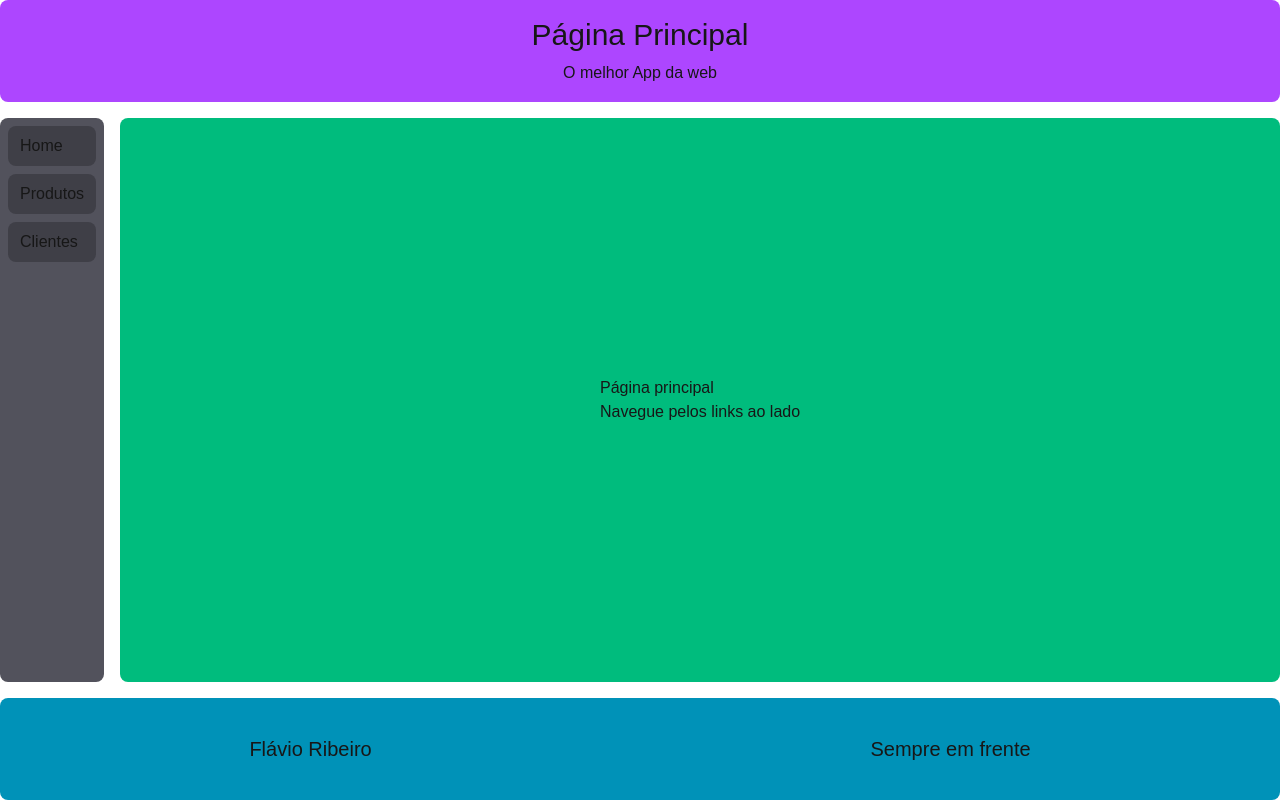
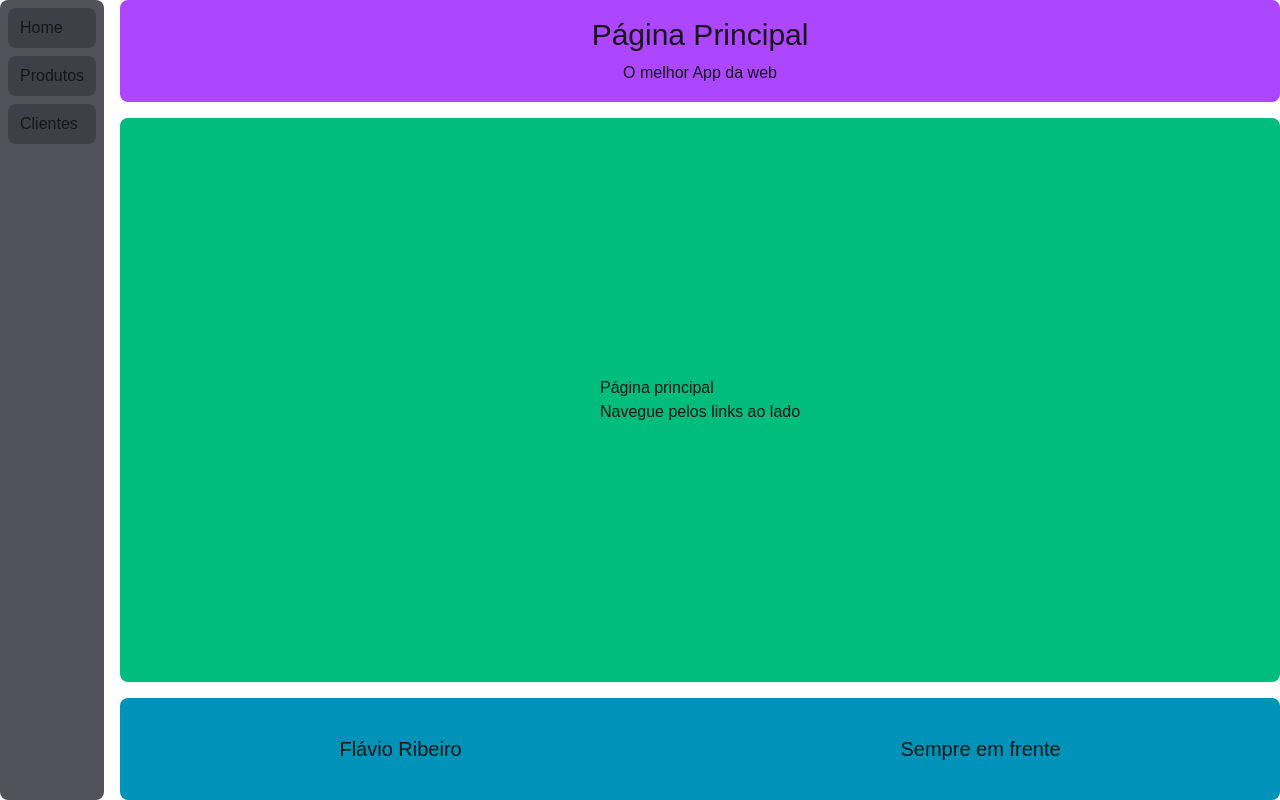
Before and after one commit to flavioribeiro-dev/aprendendo-ReactJS, a Next.js app in the folder FORMACAO-DEV/1.FUNDAMENTOS/my-app-1/: page / in a window 1280 px wide. Built offline with nearby package versions, Linux system fonts and the light colour scheme.

Commit message:
aulas 25/6 - desafio reorganização

```diff
--- a/FORMACAO-DEV/1.FUNDAMENTOS/my-app-1/src/components/Modelo.tsx
+++ b/FORMACAO-DEV/1.FUNDAMENTOS/my-app-1/src/components/Modelo.tsx
@@ -1,17 +1,20 @@
+import '@/app/globals.css';
 import Cabecalho from "./Cabecalho";
 import Conteudo from "./Conteudo";
 import Rodape from "./Rodape";
 import Menu from './Menu';
 
-
 export default function PageDefault(props: any) {
     return (
-        <div className="flex flex-col gap-4 h-screen">
+        <div>
+            <div className={`flex gap-4`}>
+                <Menu />
+                <div className="flex flex-col gap-4 h-screen w-screen">
                     <Cabecalho
                         cabecalho_titulo={props.cabecalho_titulo}
                     />
                     <div className="flex gap-4 h-screen">
-                <Menu />
+
                         <Conteudo>
                             <div>{props.children}</div>
                         </Conteudo>
@@ -19,5 +22,9 @@ export default function PageDefault(props: any) {
 
                     <Rodape />
                 </div>
+            </div>
+        </div>
+
+
     )
 }
```
Also changed, not shown: 2 other files (tests, documents, lock files or other folders). Lines whose indentation alone changed are shown as unchanged.
